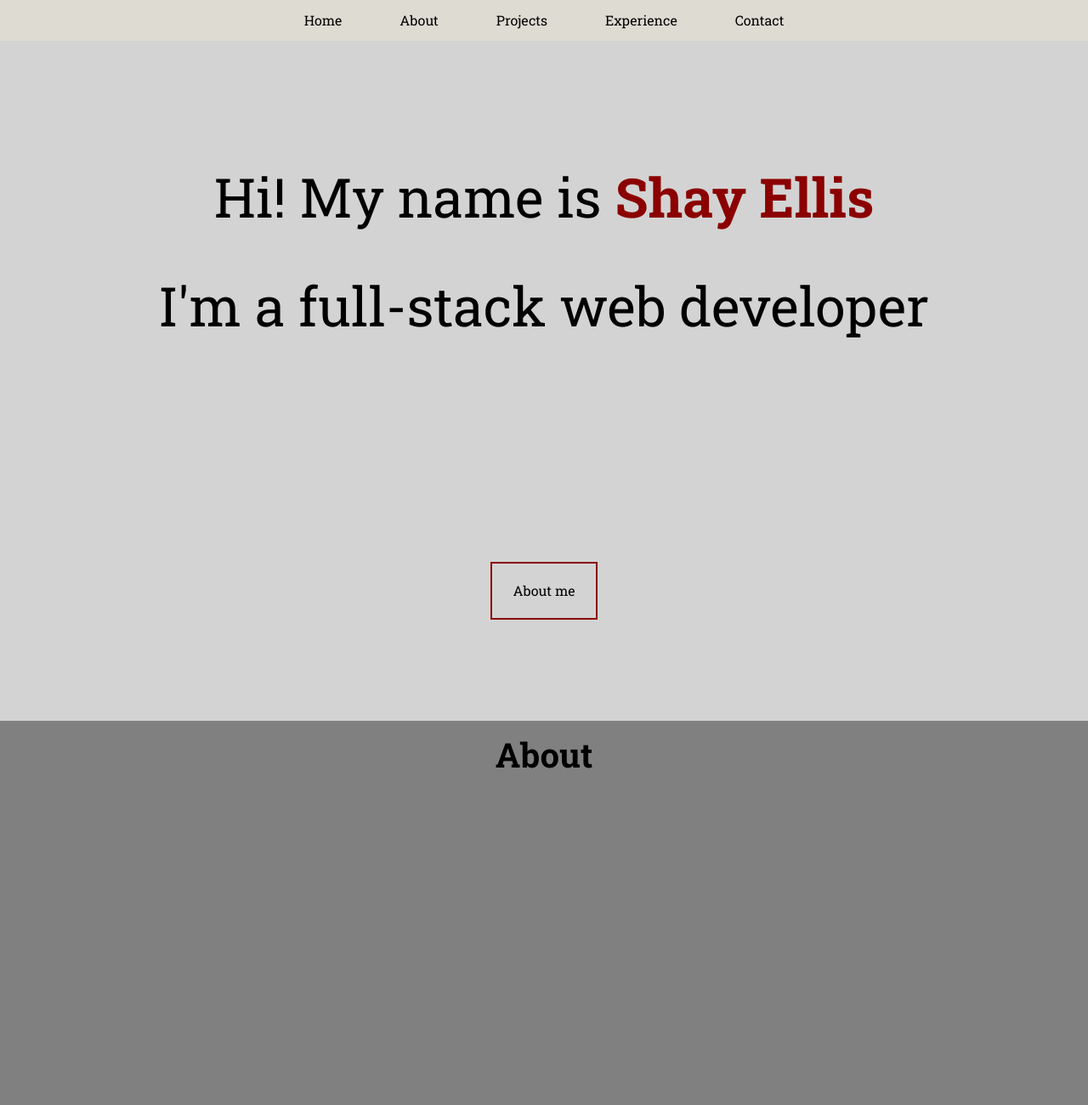
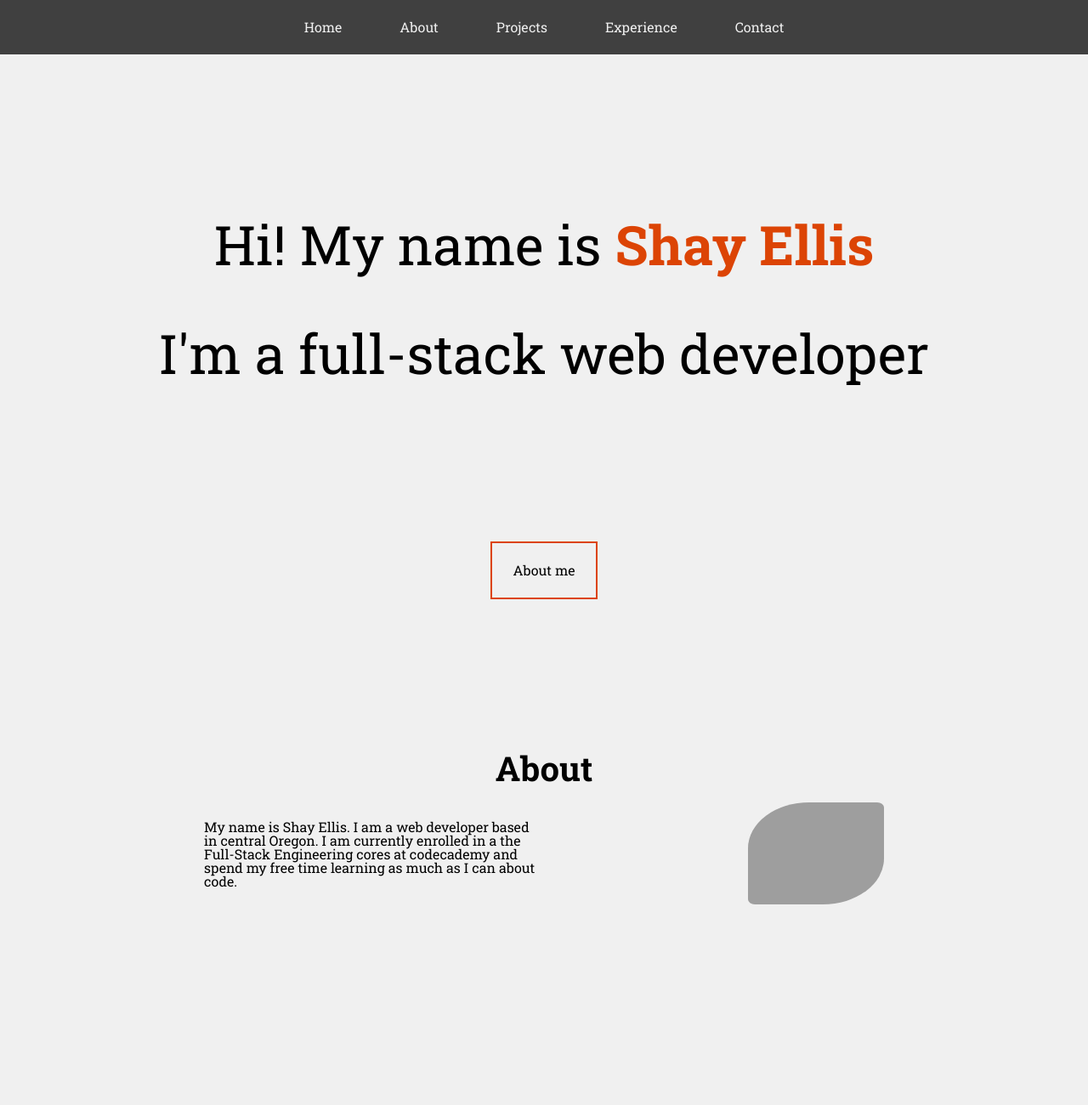
Before and after one commit to ShayEllis/Portfolio-Website, a plain HTML site: page index.html in a window 1280 px wide. Shown: the top 1300 px of the page at 85% size. Drawn offline with Linux system fonts and the light colour scheme; grey boxes are pictures that could not be loaded.

Commit message:
Changed colors, added sticky header

```diff
--- a/index.html
+++ b/index.html
@@ -15,6 +15,7 @@
     </head>
     <body>
         <header>
+            <div class="nav-container">
                 <nav>
                     <ul>
                         <li><a href="#intro">Home</a></li>
@@ -24,6 +25,7 @@
                         <li><a href="#contact">Contact</a></li>
                     </ul>
                 </nav>
+            </div>
         </header>
         <main>
             <section id="intro">
@@ -32,6 +34,12 @@
             </section>
             <section id="about">
                 <h2>About</h2>
+                <div class="about-container">
+                    <p>My name is Shay Ellis. I am a web developer based in central Oregon. I am currently enrolled in a the Full-Stack Engineering cores at codecademy and spend my free time learning as much as I can about code.</p>
+                    <div class="picture-container">
+                        <img src="./resources/images/my-picture.jpg" alt="Professional portrait of Shay Ellis" class="my-picture">
+                    </div>
+                </div>
             </section>
             <section id="projects">
                 <h2>Projects</h2>
--- a/resources/css/style.css
+++ b/resources/css/style.css
@@ -5,7 +5,11 @@ font-family: 'Roboto Slab', serif;
 */
 
 :root {
-    --background-color: #DEDBD2;
+    --background-color: #F0F0F0;
+    --navbar: #404040;
+    --button-hover: #808080;
+    --light-text: #F0F0F0;
+    --strong-color: #DC4405;
 }
 
 html {
@@ -25,7 +29,7 @@ h1 {
 
 strong {
     font-weight: bold;
-    color: darkred;
+    color: var(--strong-color);
 }
 
 a {
@@ -43,9 +47,18 @@ h2 {
 /* Nav Bar */
 
 header {
+    display: initial; /* WHY IS THIS NEDED FOR INNER STICKY CONTAINER TO WORK!?!?*/
+
+}
+
+.nav-container {
+    position: sticky;
+    top: 0;
+    background-color: var(--navbar);
     display: flex;
     justify-content: center;
     width: 100%;
+    z-index: 999;
 }
 
 header ul {
@@ -57,8 +70,13 @@ header li {
 }
 
 header a {
+    color: var(--light-text);
     display: block;
-    padding: 1rem 2rem;
+    padding: 1.5rem 2rem;
+}
+
+header a:hover {
+    background-color: var(--button-hover);
 }
 
 /* Intro Section */
@@ -66,16 +84,15 @@ header a {
 #intro {
     display: flex;
     flex-direction: column;
-    justify-content: space-around;
-    background-color: lightgray;
-    height: 50rem;
+    justify-content: space-evenly;
+    height: 100vh;
 }
 
 #intro a {
     position: relative;
     padding: 1.5rem;
     margin: 0 auto;
-    border: 2px solid darkred;
+    border: 2px solid var(--strong-color);
 }
 
 #intro a::after {
@@ -89,29 +106,42 @@ header a {
 }
 
 #intro a:hover::after {
-    width: 4.57rem;
+    width: 60%;
 }
 
 /* About Section */
 #about {
-    background-color: gray;
     height: 50rem;
+}
+
+.about-container {
+    display: flex;
+    flex-wrap: wrap;
+    justify-content: space-evenly;
+    align-items: center;
+}
+
+.about-container p {
+    max-width: 25rem;
+}
+
+.my-picture {
+    border-radius: 45% 5% 45% 5%;
+    width: 10rem;
+    height: auto;
 }
 
 /* Projects Section */
 #projects {
-    background-color: lightgray;
     height: 50rem;
 }
 
 /* Experience Section */
 #experience {
-    background-color: gray;
     height: 50rem;
 }
 
 /* Contact Section */
 #contact {
-    background-color: lightgray;
     height: 50rem;
 }
```
Also changed, not shown: 1 other file. Lines whose indentation alone changed are shown as unchanged.
